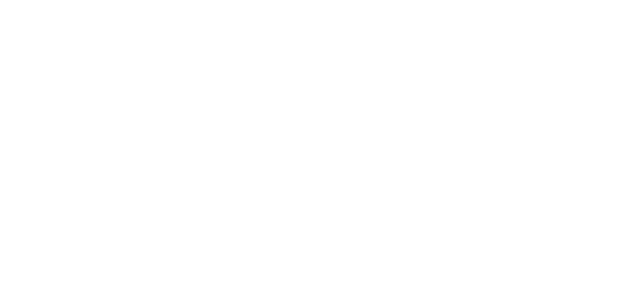
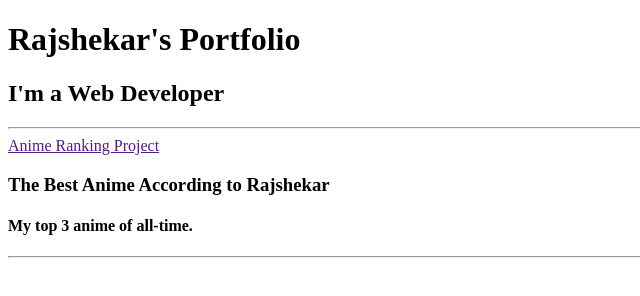
Before and after one commit to b-rajshekar/webdev, a plain HTML site: page IntermediateHTML/portfolioWebsiteProject.html in a window 1280 px wide. Shown: the whole page, without its empty margins (0-640 px from the left). Drawn offline with Linux system fonts and the light colour scheme.

Commit message:
halfdone

```diff
--- a/IntermediateHTML/portfolioWebsiteProject.html
+++ b/IntermediateHTML/portfolioWebsiteProject.html
@@ -3,9 +3,18 @@
 <head>
     <meta charset="UTF-8">
     <meta name="viewport" content="width=device-width, initial-scale=1.0">
-    <title>Document</title>
+    <title>portfolio website</title>
 </head>
 <body>
+    <h1>Rajshekar's Portfolio</h1>
+    <h2>I'm a Web Developer</h2>
+    <hr>
+<a href="">Anime Ranking Project</a>
+<h3>The Best Anime According to Rajshekar</h3>
+<h4>My top 3 anime of all-time.</h4>
+<hr>
+
+
 
 </body>
 </html>
```
